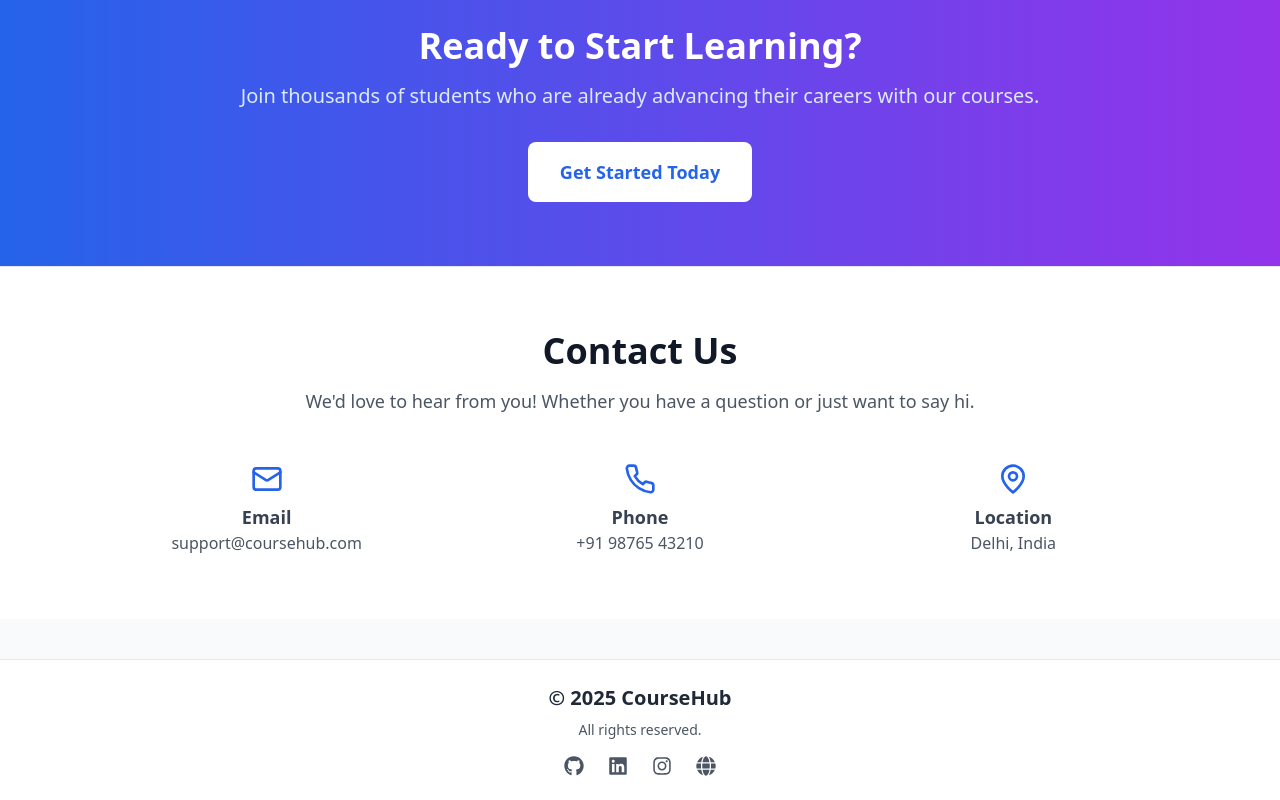
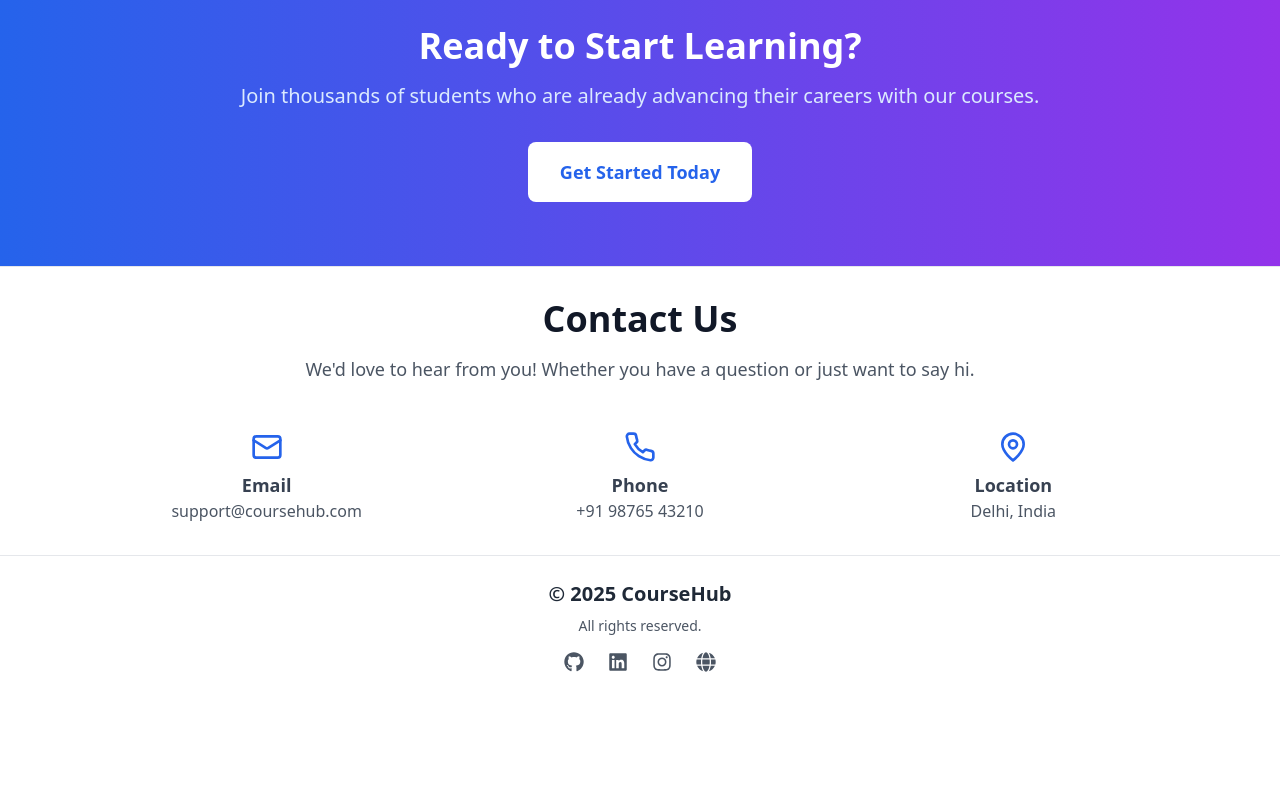
Before and after one commit to WavyWeb/SkillHub-CourseSelling, a React (Vite) app in the folder Front/: page / in a window 1280 px wide. Shown: the part 1627-2427 px from the top of the page. After the commit the page ends 2323 px from the top, so only its background shows below. Built offline with nearby package versions, Linux system fonts and the light colour scheme.

Commit message:
fix: Added changes as mentor said

```diff
--- a/Front/src/components/Footer.tsx
+++ b/Front/src/components/Footer.tsx
@@ -3,7 +3,7 @@
 
 const Footer: React.FC = () => {
   return (
-    <footer className="bg-white border-t mt-10 py-6 px-4 text-gray-600">
+    <footer className="bg-white border-t py-6 px-4 text-gray-600">
       <div className="max-w-3xl mx-auto text-center">
         <h3 className="text-lg md:text-xl font-semibold text-gray-800 mb-2">
           © {new Date().getFullYear()} CourseHub
--- a/Front/src/pages/Home.tsx
+++ b/Front/src/pages/Home.tsx
@@ -141,7 +141,7 @@
       </section>
 
       {/* Contact Section */}
-      <section className="bg-white py-16 border-t">
+      <section className="bg-white py-8 border-t">
         <div className="max-w-6xl mx-auto px-4 sm:px-6 lg:px-8">
           <div className="text-center mb-12">
             <h2 className="text-4xl font-bold text-gray-900 mb-4">Contact Us</h2>
```
